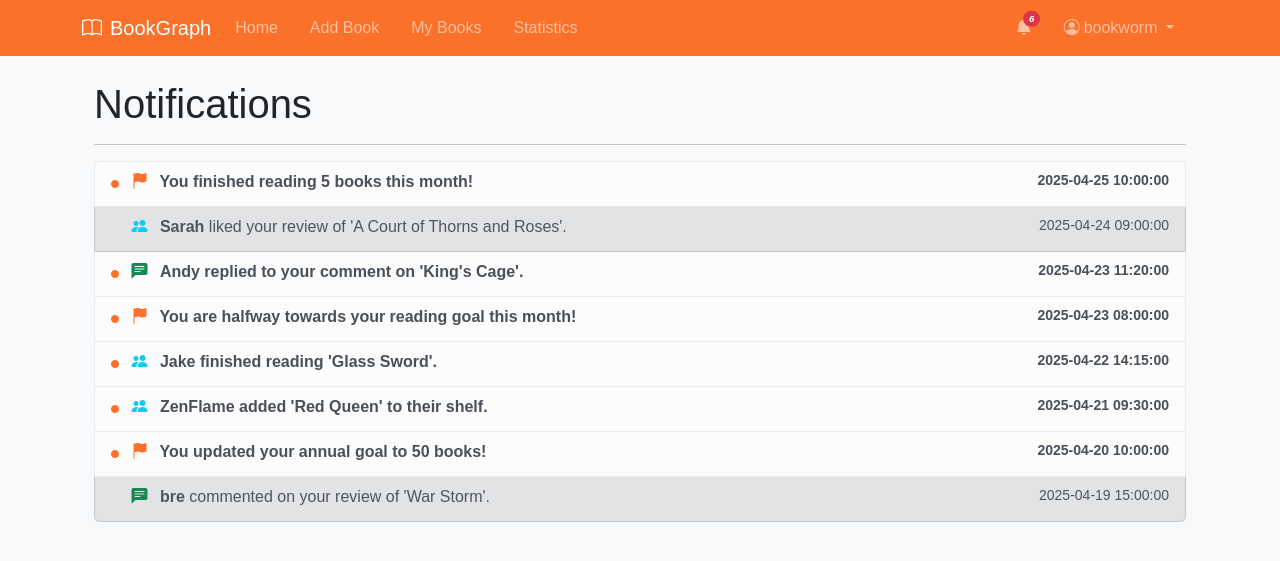
After one commit to ZenFlamex/CITS3403-Group-36, a Flask app: page /notifications in a window 1280 px wide. The commit adds this page. Shown: the top 561 px of the page. Run offline with Flask 3, Linux system fonts and the light colour scheme.

Commit message:
feat: Add notification dropdown and page structure

```diff
--- a/app/data.py
+++ b/app/data.py
@@ -1,6 +1,7 @@
 # Simulated user data - in a real application this would come from a database
 # To simulate logging out, comment out this USER variable or set is_authenticated to False
 USER = {
+
     'username': 'bookworm',
     'email': 'bookworm@example.com',
     'is_authenticated': True
@@ -150,3 +151,52 @@ BOOKS = [
         'is_public': True
     }
 ]
+
+#
+NOTIFICATIONS_DATA = [
+    {
+        'id': 101, 'receiver_username': 'bookworm', 'sender': 'system', 'type': 'goal', 'is_read': False,
+        'text': 'You updated your annual goal to 50 books!',
+        'timestamp': '2025-04-20 10:00:00', 'link': '#'
+    },
+    {
+        'id': 102, 'receiver_username': 'bookworm', 'sender': 'ZenFlame', 'type': 'friend', 'is_read': False,
+        'text': "added 'Red Queen' to their shelf.",
+        'timestamp': '2025-04-21 09:30:00', 'link': '#'
+    },
+    {
+        'id': 103, 'receiver_username': 'bookworm', 'sender': 'bre', 'type': 'comment', 'is_read': True,
+        'text': "commented on your review of 'War Storm'.",
+        'timestamp': '2025-04-19 15:00:00', 'link': '#'
+    },
+    {
+        'id': 104, 'receiver_username': 'bookworm', 'sender': 'Jake', 'type': 'friend', 'is_read': False,
+        'text': "finished reading 'Glass Sword'.",
+        'timestamp': '2025-04-22 14:15:00', 'link': '#'
+    },
+    {
+        'id': 105, 'receiver_username': 'bookworm', 'sender': 'system', 'type': 'goal', 'is_read': False,
+        'text': 'You are halfway towards your reading goal this month!',
+        'timestamp': '2025-04-23 08:00:00', 'link': '#'
+    },
+    {
+        'id': 106, 'receiver_username': 'bookworm', 'sender': 'Andy', 'type': 'comment', 'is_read': False,
+        'text': "replied to your comment on 'King's Cage'.",
+        'timestamp': '2025-04-23 11:20:00', 'link': '#'
+    },
+    {
+        'id': 107, 'receiver_username': 'bookworm', 'sender': 'Sarah', 'type': 'friend', 'is_read': True,
+        'text': "liked your review of 'A Court of Thorns and Roses'.",
+        'timestamp': '2025-04-24 09:00:00', 'link': '#'
+    },
+    {
+        'id': 108, 'receiver_username': 'bookworm', 'sender': 'system', 'type': 'goal', 'is_read': False,
+        'text': "You finished reading 5 books this month!",
+        'timestamp': '2025-04-25 10:00:00', 'link': '#'
+    },
+    {
+        'id': 109, 'receiver_username': 'other_user', 'sender': 'admin', 'type': 'announcement', 'is_read': False,
+        'text': 'The site will undergo maintenance early Sunday morning.',
+        'timestamp': '2025-04-22 12:00:00', 'link': '#'
+    }
+]
--- a/app/routes.py
+++ b/app/routes.py
@@ -1,6 +1,6 @@
 from app import application
 from flask import flash, redirect, render_template, g, request, url_for
-from app.data import USER, BOOKS  # Import the data from data.py
+from app.data import USER, BOOKS, NOTIFICATIONS_DATA  # Import the data from data.py
 
 @application.before_request
 def load_current_user():
@@ -13,12 +13,33 @@ def load_current_user():
 
 @application.context_processor
 def inject_user():
+    username_from_g = getattr(g, 'username', None)
+    current_user_from_g = getattr(g, 'current_user', None)
+    is_authenticated_from_g = current_user_from_g is not None
+
+    recent_notifications = []
+    unread_count = 0
+
+    if is_authenticated_from_g and username_from_g:
+        user_notifications = [n for n in NOTIFICATIONS_DATA if n.get('receiver_username') == username_from_g]
+
+        # Sort notifications by timestamp in descending order
+        try:
+             user_notifications.sort(key=lambda x: x.get('timestamp', ''), reverse=True)
+        except TypeError:
+             pass
+
+        unread_count = len([n for n in user_notifications if not n.get('is_read')])
+
+        recent_notifications = user_notifications[:5]
+
     return {
-        'current_user': getattr(g, 'current_user', None),
-        'username': getattr(g, 'username', None)
+        'current_user': current_user_from_g,
+        'username': username_from_g,
+        'is_authenticated': is_authenticated_from_g,
+        'recent_notifications': recent_notifications,
+        'unread_count': unread_count
     }
-
-
 @application.route('/')
 def index():
     current_username = g.username
@@ -119,3 +140,22 @@ def profile():
 @application.route('/settings')
 def settings():
     return "Settings Page - Coming Soon"
+
+
+@application.route('/notifications')
+def notifications():
+    current_username = g.username
+
+    if current_username:
+        user_notifications = [n for n in NOTIFICATIONS_DATA if n.get('receiver_username') == current_username]
+        try:
+             user_notifications.sort(key=lambda x: x.get('timestamp', ''), reverse=True)
+        except TypeError:
+             pass
+
+        return render_template('notifications.html',
+                               title="Notifications",
+                               notifications=user_notifications)
+    else:
+        flash('Please log in to view notifications.', 'warning')
+        return redirect(url_for('login'))
--- a/app/static/css/style.css
+++ b/app/static/css/style.css
@@ -174,3 +174,10 @@ nav a {
 .badge-dropped {
     background-color: #6c757d;
 }
+
+
+/* --- Set smaller font size for <small> tags only inside the notification dropdown --- */
+.notification-dropdown-menu .dropdown-item small {
+    font-size: 0.75em;
+    line-height: 1.2;
+}
--- a/app/templates/base.html
+++ b/app/templates/base.html
@@ -38,6 +38,61 @@
                 <ul class="navbar-nav">
                     {% if current_user and current_user.is_authenticated %}
                     <li class="nav-item dropdown">
+                        <a class="nav-link" href="#" id="navbarNotificationDropdown" role="button" data-bs-toggle="dropdown" aria-expanded="false" title="Notifications">
+                            <i class="bi bi-bell-fill position-relative">
+                                {% if unread_count > 0 %}
+                                <span class="position-absolute top-0 start-100 translate-middle badge rounded-pill bg-danger" style="font-size: 0.6em;">
+                                    {{ unread_count }}
+                                    <span class="visually-hidden">unread notifications</span>
+                                </span>
+                                {% endif %}
+                            </i>
+                        </a>
+                        <ul class="dropdown-menu dropdown-menu-end notification-dropdown-menu" aria-labelledby="navbarNotificationDropdown" style="min-width: 300px; max-height: 400px; overflow-y: auto;">
+                            <li><h6 class="dropdown-header">Notifications</h6></li>
+
+                            {% if recent_notifications %}
+                                {% for notification in recent_notifications %}
+                                <li>
+                                    <a class="dropdown-item text-wrap {% if not notification.is_read %}fw-bold{% else %}text-muted{% endif %}" href="{{ notification.link if notification.link else '#' }}">
+                                        <small>
+                                            {% if notification.type == 'goal' %}
+                                                <i class="bi bi-flag-fill me-2 text-primary" title="Goal Update"></i>
+                                            {% elif notification.type == 'friend' %}
+                                                <i class="bi bi-people-fill me-2 text-info" title="Friend Activity"></i>
+                                            {% elif notification.type == 'comment' %}
+                                                <i class="bi bi-chat-left-text-fill me-2 text-success" title="New Comment"></i>
+                                            {% elif notification.type == 'announcement' %}
+                                                <i class="bi bi-megaphone-fill me-2 text-danger" title="Announcement"></i>
+                                            {% else %}
+                                                <i class="bi bi-bell me-2 text-secondary" title="Notification"></i>
+                                            {% endif %}
+
+                                            {% if notification.sender and notification.sender not in ['system', 'admin'] %}
+                                                <strong>{{ notification.sender }}</strong>
+                                            {% endif %}
+
+                                            {{ notification.text }}
+
+                                            {# <span class="text-muted ms-1">({{ notification.timestamp | friendly_time }})</span> #}
+                                        </small>
+                                    </a>
+                                </li>
+                                <li><hr class="dropdown-divider"></li>
+                                {% endfor %}
+                            {% else %}
+                                <li><p class="dropdown-item text-muted text-center small mb-0">No recent notifications.</p></li>
+                                <li><hr class="dropdown-divider"></li>
+                            {% endif %}
+
+                            {# View All Button  #}
+                            <li class="px-3 py-2">
+                                <a href="{{ url_for('notifications') }}" class="btn btn-primary btn-sm d-block">View All Notifications</a>
+                            </li>
+                        </ul>
+                    </li>
+
+                    <li class="nav-item dropdown">
                         <a class="nav-link dropdown-toggle" href="#" id="navbarDropdown" role="button" data-bs-toggle="dropdown">
                             <i class="bi bi-person-circle me-1"></i>{{ username }}
                         </a>
--- /dev/null
+++ b/app/templates/notifications.html
@@ -0,0 +1,59 @@
+{% extends "base.html" %}
+
+{% block content %}
+<div class="container mt-4">
+    <h1>{{ title }}</h1>
+    <hr>
+
+    <div class="list-group">
+        {% if notifications %}
+
+            {% for notification in notifications %}
+
+                <a href="{{ notification.link if notification.link else '#' }}"
+                   class="list-group-item list-group-item-action {% if not notification.is_read %}list-group-item-light fw-bold{% else %}list-group-item-secondary text-muted{% endif %}"
+                   aria-current="{% if not notification.is_read %}true{% else %}false{% endif %}">
+
+                    <div class="d-flex w-100 justify-content-between">
+
+                        <span class="mb-1">
+                            {% if not notification.is_read %}
+                            <span class="me-2 text-primary"><i class="bi bi-circle-fill" style="font-size: 0.5em;"></i></span>
+                            {% else %}
+                            <span class="me-2" style="width: 0.5em; display: inline-block;"></span>
+                            {% endif %}
+
+                            {% if notification.type == 'goal' %}
+                                <i class="bi bi-flag-fill me-2 text-primary" title="Goal Update"></i>
+                            {% elif notification.type == 'friend' %}
+                                <i class="bi bi-people-fill me-2 text-info" title="Friend Activity"></i>
+                            {% elif notification.type == 'comment' %}
+                                <i class="bi bi-chat-left-text-fill me-2 text-success" title="New Comment"></i>
+                            {% elif notification.type == 'announcement' %}
+                                <i class="bi bi-megaphone-fill me-2 text-danger" title="Announcement"></i>
+                            {% else %}
+                                <i class="bi bi-bell me-2 text-secondary" title="Notification"></i>
+                            {% endif %}
+
+                            {% if notification.sender and notification.sender not in ['system', 'admin'] %}
+                               <strong>{{ notification.sender }}</strong> {{ notification.text }}
+                            {% else %}
+                               {{ notification.text }}
+                            {% endif %}
+                        </span>
+
+                        <small class="text-nowrap">
+                            {{ notification.timestamp }}
+                        </small>
+                    </div>
+                </a>
+            {% endfor %}
+        {% else %}
+            <div class="list-group-item">
+                You have no notifications yet.
+            </div>
+        {% endif %}
+    </div> {# End list-group #}
+
+</div> {# End container #}
+{% endblock %}
```
